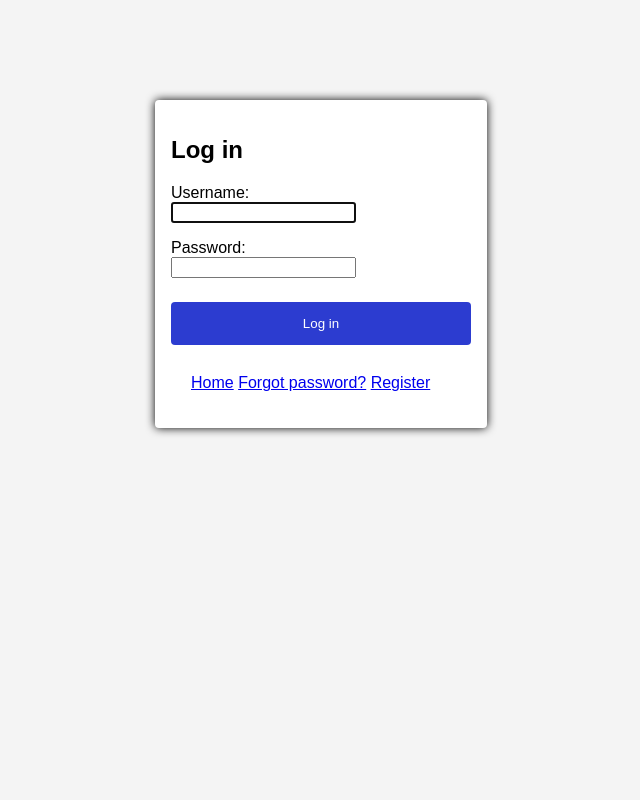
After one commit to paltman/database2, a Django app: a page that uses dataentry/templates/base.html in a window 1280 px wide. The commit adds this page. Shown: the whole page, without its empty margins (319-959 px from the left). Run offline with Django 4.2, Linux system fonts and the light colour scheme.

Commit message:
initial user setup. Need password change handling and logic for assigning team to user and filtering team based on user

```diff
--- a/database2/urls.py
+++ b/database2/urls.py
@@ -15,15 +15,18 @@ Including another URLconf
     2. Add a URL to urlpatterns:  path('blog/', include('blog.urls'))
 """
 from django.contrib import admin
-from django.urls import path
+from django.urls import path, include
 
 from dataentry import views
 
 urlpatterns = [
     path('admin/', admin.site.urls),
+    path('accounts/', include('django.contrib.auth.urls')), # Don't need a view, django covers us on the functionality
     path('', views.home, name='home'),
     # This initiates the entry view
     path('settings/', views.settings, name='settings'),
     path('entry/', views.entry, name='entry'),
-    path('dashboard/', views.dashboard, name='dashboard')
+    path('dashboard/', views.dashboard, name='dashboard'),
+    path('register/', views.register, name='register'),
+    path('myteam/', views.myteam, name='myteam'),
 ]
--- a/dataentry/forms.py
+++ b/dataentry/forms.py
@@ -1,5 +1,11 @@
 from django import forms
 from dataentry.models import Pitch, Pitcher, Team
+
+from django.contrib.auth.forms import UserCreationForm
+
+class CustomUserCreationForm(UserCreationForm):
+    class Meta(UserCreationForm.Meta):
+        fields = UserCreationForm.Meta.fields + ("email",) # Add email to the fields
 
 class PitcherForm(forms.ModelForm):
     class Meta:
--- /dev/null
+++ b/dataentry/templates/base.html
@@ -0,0 +1,13 @@
+
+
+<style>
+    label, input {
+        display: block;
+    }
+    span.helptext {
+        display: none
+    }
+
+</style>
+{% block content %}
+{% endblock %}
--- a/dataentry/templates/dataentry/index.html
+++ b/dataentry/templates/dataentry/index.html
@@ -74,7 +74,7 @@
         <img src="{% static 'dataentry/img/dataBASE.png' %}" alt="dataBase Logo" class="logo">
         <h1>Welcome to dataBase</h1>
         <p>Click to start tracking your data!</p>
-        <a href="{% url 'settings' %}" class="btn">Start Tracking</a>
+        <a href="{% url 'login' %}" class="btn">Get Started</a>
         <p>Click to view your team's Dashboard</p>
         <a href="{% url 'dashboard' %}" class="btn">View Dashboard</a>
         <div class="vers"
--- /dev/null
+++ b/dataentry/templates/dataentry/myteam.html
@@ -0,0 +1,3 @@
+<h1> Hello World </h1>
+
+<a href="{% url 'settings' %}">Start Tracking</a>
--- /dev/null
+++ b/dataentry/templates/registration/login.html
@@ -0,0 +1,60 @@
+{% extends 'base.html' %}
+{% block content %}
+
+<style>
+body {
+    font-family: Arial, sans-serif;
+    background-color: #f4f4f4;
+    margin: 0;
+    padding: 0;
+}
+
+.container {
+    width: 300px;
+    padding: 16px;
+    background-color: white;
+    margin: 0 auto;
+    margin-top: 100px;
+    border-radius: 4px;
+    box-shadow: 0px 0px 10px 0px #000;
+}
+
+button {
+    background-color: rgb(44, 60, 208);
+    color: white;
+    padding: 14px 20px;
+    margin: 8px 0;
+    border: none;
+    cursor: pointer;
+    width: 100%;
+    border-radius: 4px;
+}
+
+button:hover {
+    opacity: 0.8;
+}
+.navbuttons {
+    margin-top: 20px;
+    color: rgb(0, 0, 0);
+    padding: 5px;
+    margin: 15px;
+}
+
+</style>
+
+<div class="container">
+    <h2>Log in</h2>
+
+    <form method="post">
+        {% csrf_token %}
+        {{ form.as_p }}
+        <button type="submit">Log in</button>
+    </form>
+    <div class="navbuttons">
+        <a href="{% url 'home' %}">Home</a>
+        <a href="{% url 'password_reset' %}">Forgot password?</a>
+        <a href="{% url 'register' %}">Register</a>
+    </div>
+</div>
+
+{% endblock %}
```
Also changed, not shown: database2/settings.py (+14 -12 lines), dataentry/templates/registration/password_change_done.html (added, +10 -0 lines), dataentry/templates/registration/password_change_form.html (added, +17 -0 lines), dataentry/templates/registration/password_reset_complete.html (added, +9 -0 lines), dataentry/templates/registration/password_reset_confirm.html (added, +11 -0 lines), dataentry/templates/registration/password_reset_done.html (added, +7 -0 lines), dataentry/templates/registration/password_reset_form.html (added, +14 -0 lines), dataentry/templates/registration/register.html (added, +51 -0 lines), dataentry/views.py (+29 -0 lines).
